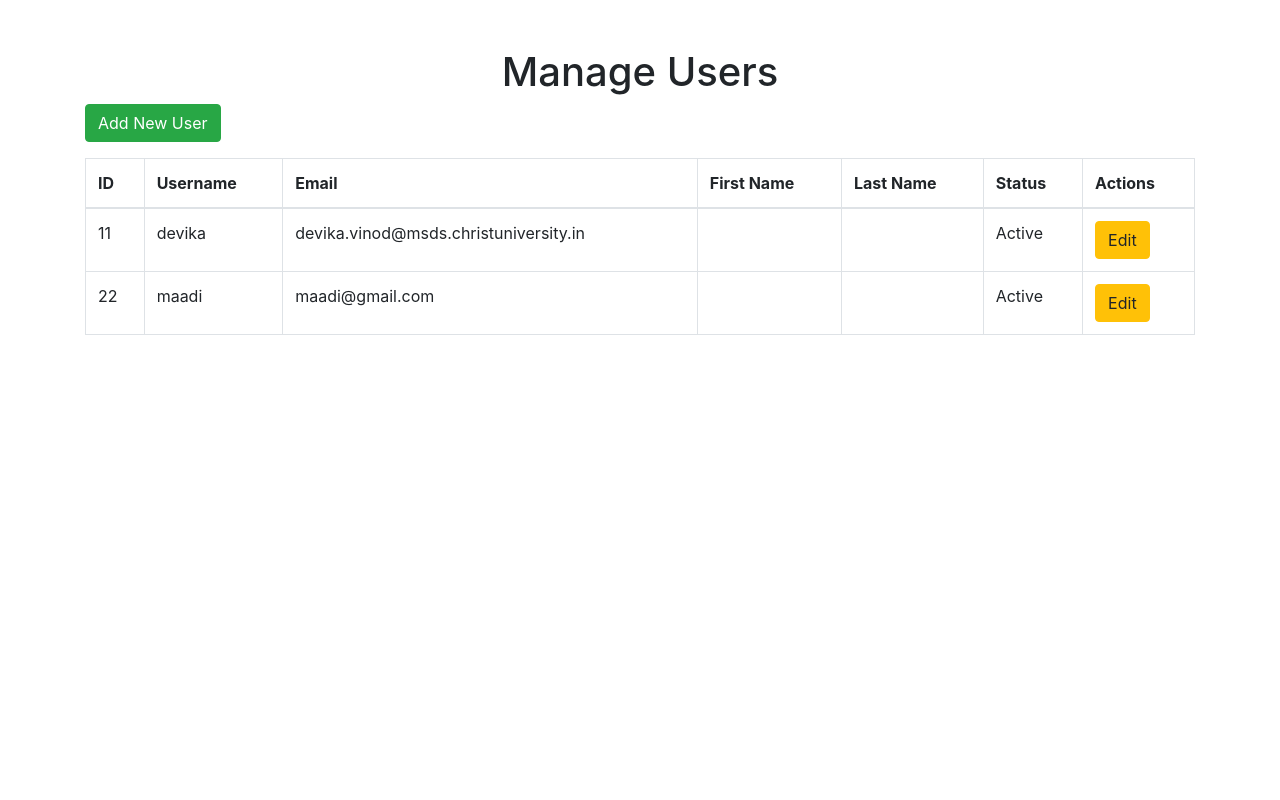
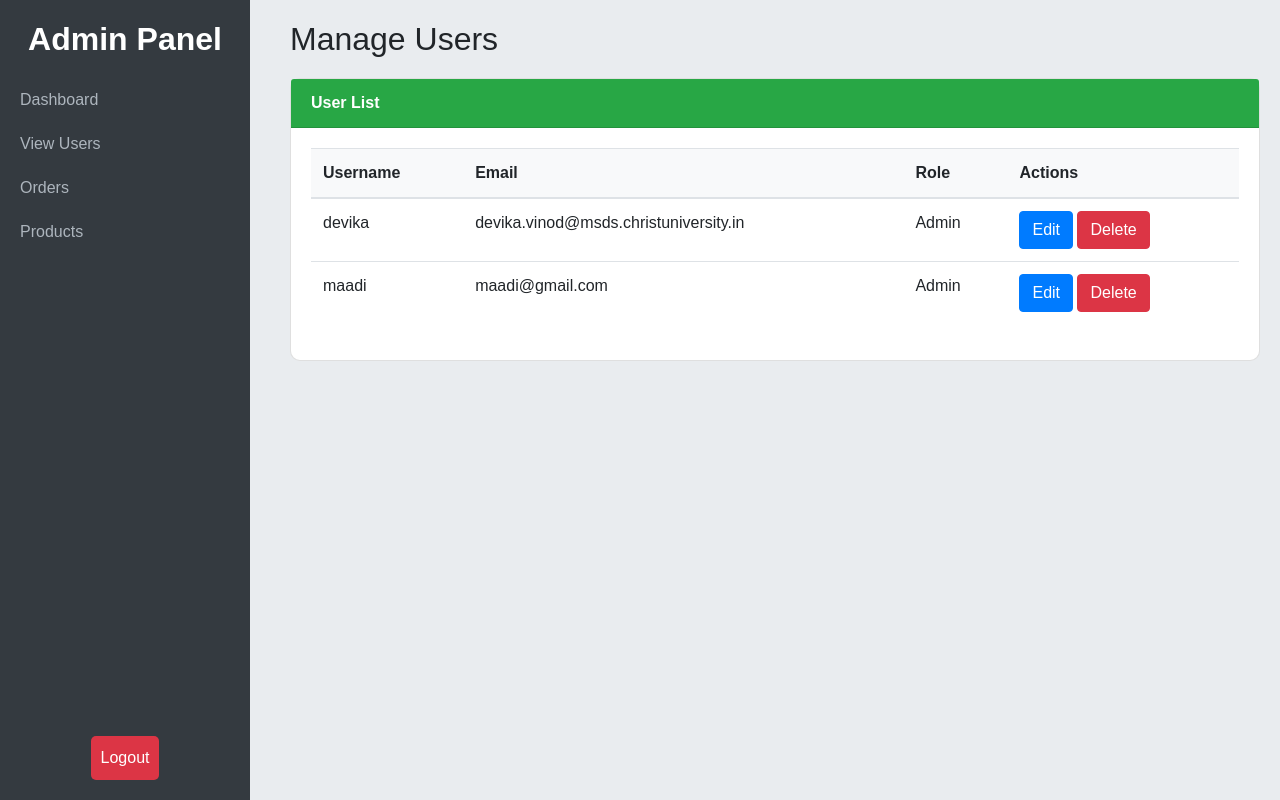
Before and after one commit to aadith00/PlantPulse, a Django app: page /custom_admin/manage-users/ in a window 1280 px wide. Run offline with Django 5.2, Linux system fonts and the light colour scheme; data comes from the database, SQL or seed files in the repository; both versions use the stored data as it was after the commit; some libraries are stand-ins or nearby versions.

Commit message:
Custom Admin

```diff
--- a/account/models.py
+++ b/account/models.py
@@ -15,7 +15,7 @@ class Farmer(models.Model):
     address = models.CharField(max_length=100, default="India")
     contact = models.CharField(max_length=100, default="+91XXX XXX XXXX")
 
-    user = models.ForeignKey(User, on_delete=models.CASCADE)
+    user = models.OneToOneField(User, on_delete=models.CASCADE)
 
     class Meta:
         verbose_name_plural = "Farmers"
--- a/custom_admin/urls.py
+++ b/custom_admin/urls.py
@@ -10,7 +10,8 @@ from .views import (
     manage_users,
     edit_user,
     add_user,
-    order_confirmation
+    order_confirmation,
+    delete_user
 )
 
 urlpatterns = [
@@ -24,5 +25,6 @@ urlpatterns = [
     path('custom_admin/orders/', order_list, name='order_list'),
     path('custom_admin/update_order_status/<int:order_id>/', update_order_status, name='update_order_status'),
     path('order_confirmation/', order_confirmation, name='order_confirmation'),
+    path('delete_user/<int:user_id>/', delete_user, name='delete_user'),
     path('logout/', admin_logout, name='logout'),
 ]
--- a/custom_admin/views.py
+++ b/custom_admin/views.py
@@ -4,9 +4,11 @@ from django.db.models import Sum
 from django.contrib.auth.models import User
 from django.contrib.auth import logout
 from django.shortcuts import redirect
+from account.models import Farmer, Customer
 from tomatoes.models import Product
 from shop.models import Order
 from django.http import JsonResponse
+from .forms import UserForm
 
 @login_required
 def dashboard(request):
@@ -64,21 +66,47 @@ def admin_logout(request):
     return redirect('login')  # Redirect to your login page after logout
 
 def manage_users(request):
-    users = User.objects.all()  # Fetch all users
-    return render(request, 'manage_users.html', {'users': users})
+    users = User.objects.all()
+    user_roles = []
+
+    for user in users:
+        if hasattr(user, 'farmer'):
+            role = 'Farmer'
+        elif hasattr(user, 'customer'):
+            role = 'Customer'
+        else:
+            role = 'Admin'
+        user_roles.append((user, role))
+
+    return render(request, 'manage_users.html', {'user_roles': user_roles, 'users' : users})
 
 from django.http import JsonResponse
 
 def edit_user(request, user_id):
     user = get_object_or_404(User, id=user_id)
-    if request.method == 'POST':
-        form = UserForm(request.POST, instance=user)
-        if form.is_valid():
-            form.save()
-            return JsonResponse({'success': True})
-    else:
-        form = UserForm(instance=user)
-    return render(request, 'edit_user.html', {'form': form})
+
+    if request.method == 'GET':
+        # Determine the user's role
+        if Farmer.objects.filter(user=user).exists():
+            role = 'farmer'
+        elif Customer.objects.filter(user=user).exists():
+            role = 'customer'
+        else:
+            role = 'admin'  # Assign admin if the user is not in both tables
+
+        context = {
+            'user': user,
+            'role': role,
+        }
+        return render(request, 'edit_user_modal.html', context)
+
+    elif request.method == 'POST':
+        # Handle the form submission to update the user
+        user.username = request.POST.get('username')
+        user.email = request.POST.get('email')
+        user.save()
+
+        return JsonResponse({'success': True})
 
 def add_user(request):
     if request.method == 'POST':
@@ -92,3 +120,10 @@ def add_user(request):
 
 def order_confirmation(request):
     return render(request, 'order_confirmation.html')
+
+def delete_user(request, user_id):
+    user = get_object_or_404(User, id=user_id)
+    if request.method == "POST":
+        user.delete()
+        return redirect('manage_users')
+    return render(request, 'confirm_delete.html', {'user': user})
--- a/templates/dashboard.html
+++ b/templates/dashboard.html
@@ -91,12 +91,6 @@
             </li>
             <li class="nav-item">
                 <a class="nav-link" href="#" data-toggle="tooltip" title="Manage product listings">Products</a>
-            </li>
-            <li class="nav-item">
-                <a class="nav-link" href="#" data-toggle="tooltip" title="View system reports">Reports</a>
-            </li>
-            <li class="nav-item">
-                <a class="nav-link" href="#" data-toggle="tooltip" title="Adjust application settings">Settings</a>
             </li>
             <li class="nav-item logout-btn">
                 <form action="{% url 'logout' %}" method="post">
--- a/templates/manage_users.html
+++ b/templates/manage_users.html
@@ -6,196 +6,211 @@
     <meta name="viewport" content="width=device-width, initial-scale=1.0">
     <title>Manage Users</title>
     <link rel="stylesheet" href="https://stackpath.bootstrapcdn.com/bootstrap/4.5.2/css/bootstrap.min.css">
-    <script src="https://code.jquery.com/jquery-3.5.1.slim.min.js"></script>
-    <script src="https://cdn.jsdelivr.net/npm/@popperjs/core@2.9.2/dist/umd/popper.min.js"></script>
+    <script src="https://code.jquery.com/jquery-3.5.1.min.js"></script>
+    <script src="https://cdn.jsdelivr.net/npm/popper.js@1.16.1/dist/umd/popper.min.js"></script>
     <script src="https://stackpath.bootstrapcdn.com/bootstrap/4.5.2/js/bootstrap.min.js"></script>
+    <style>
+        /* Layout Styles */
+        body {
+            background-color: #e9ecef;
+            /* Light gray background */
+            font-family: Arial, sans-serif;
+        }
+
+        .sidebar {
+            background-color: #343a40;
+            color: white;
+            position: fixed;
+            height: 100vh;
+            /* Full viewport height */
+            width: 250px;
+            padding: 20px 0;
+        }
+
+        .sidebar h2 {
+            text-align: center;
+            font-weight: bold;
+            margin-bottom: 20px;
+        }
+
+        .sidebar .nav-link {
+            color: #adb5bd;
+            padding: 10px 20px;
+        }
+
+        .sidebar .nav-link:hover {
+            color: white;
+        }
+
+        .logout-btn {
+            position: absolute;
+            bottom: 20px;
+            width: 100%;
+            text-align: center;
+        }
+
+        .logout-button {
+            background-color: #dc3545;
+            /* Red button */
+            color: white;
+            border: none;
+            border-radius: 5px;
+            padding: 10px;
+            cursor: pointer;
+        }
+
+        .logout-button:hover {
+            background-color: #c82333;
+            /* Darker red */
+        }
+
+        .content {
+            margin-left: 270px;
+            padding: 20px;
+            min-height: 100vh;
+        }
+
+        /* Card and Table Styles */
+        .card {
+            margin-top: 20px;
+            border-radius: 10px;
+        }
+
+        .card-header {
+            background-color: #28a745;
+            /* Green header */
+            color: white;
+            font-weight: bold;
+            border-top-left-radius: 10px;
+            border-top-right-radius: 10px;
+        }
+
+        .badge-custom {
+            font-size: 0.8rem;
+            /* Smaller badge */
+        }
+
+        .table th {
+            background-color: #f8f9fa;
+            /* Light background for table headers */
+        }
+
+        /* Modal Styles */
+        .modal-header {
+            background-color: #28a745;
+            color: white;
+        }
+
+        .modal-footer .btn-primary {
+            background-color: #28a745;
+            border: none;
+        }
+    </style>
 </head>
 
 <body>
-    <div class="container mt-5">
-        <h1 class="text-center">Manage Users</h1>
-        <button class="btn btn-success mb-3" data-toggle="modal" data-target="#addUserModal">Add New User</button>
-        <table class="table table-bordered">
+    <div class="sidebar">
+        <h2>Admin Panel</h2>
+        <ul class="nav flex-column">
+            <li class="nav-item"><a class="nav-link active" href="{% url 'dashboard' %}">Dashboard</a></li>
+            <li class="nav-item"><a class="nav-link" href="{% url 'manage_users' %}">View Users</a></li>
+            <li class="nav-item"><a class="nav-link" href="#">Orders</a></li>
+            <li class="nav-item"><a class="nav-link" href="#">Products</a></li>
+            <li class="nav-item logout-btn">
+                <form action="{% url 'logout' %}" method="post">{% csrf_token %}
+                    <button type="submit" class="btn logout-button">Logout</button>
+                </form>
+            </li>
+        </ul>
+    </div>
+
+    <div class="content">
+        <h2 class="dashboard-header">Manage Users</h2>
+        <div class="card">
+            <div class="card-header">User List</div>
+            <div class="card-body">
+                <table class="table">
                     <thead>
                         <tr>
-                    <th>ID</th>
                             <th>Username</th>
                             <th>Email</th>
-                    <th>First Name</th>
-                    <th>Last Name</th>
-                    <th>Status</th>
+                            <th>Role</th>
                             <th>Actions</th>
                         </tr>
                     </thead>
                     <tbody>
-                {% for user in users %}
+                        {% for user, role in user_roles %}
                         <tr>
-                    <td>{{ user.id }}</td>
                             <td>{{ user.username }}</td>
                             <td>{{ user.email }}</td>
-                    <td>{{ user.first_name }}</td>
-                    <td>{{ user.last_name }}</td>
-                    <td>{{ user.is_active|yesno:"Active,Inactive" }}</td>
+                            <td>{{ role }}</td>
                             <td>
-                        <button class="btn btn-warning" data-toggle="modal" data-target="#editUserModal"
-                            data-user-id="{{ user.id }}" data-user-username="{{ user.username }}"
-                            data-user-email="{{ user.email }}" data-user-first-name="{{ user.first_name }}"
-                            data-user-last-name="{{ user.last_name }}"
-                            data-user-is-active="{{ user.is_active }}">Edit</button>
+                                <button class="btn btn-primary edit-btn" data-id="{{ user.id }}" data-toggle="modal"
+                                    data-target="#editModal">Edit</button>
+                                <form action="{% url 'delete_user' user.id %}" method="post" style="display:inline;">
+                                    {% csrf_token %}
+                                    <button type="submit" class="btn btn-danger">Delete</button>
+                                </form>
                             </td>
                         </tr>
                         {% endfor %}
                     </tbody>
                 </table>
             </div>
+        </div>
+    </div>
 
-    <!-- Add User Modal -->
-    <div class="modal fade" id="addUserModal" tabindex="-1" role="dialog" aria-labelledby="addUserModalLabel"
+    <!-- Edit User Modal -->
+    <div class="modal fade" id="editModal" tabindex="-1" role="dialog" aria-labelledby="editModalLabel"
         aria-hidden="true">
         <div class="modal-dialog" role="document">
             <div class="modal-content">
+                <form id="editUserForm" method="post">
+                    {% csrf_token %}
                     <div class="modal-header">
-                    <h5 class="modal-title" id="addUserModalLabel">Add New User</h5>
+                        <h5 class="modal-title" id="editModalLabel">Edit User</h5>
                         <button type="button" class="close" data-dismiss="modal" aria-label="Close">
                             <span aria-hidden="true">&times;</span>
                         </button>
                     </div>
-                <form id="addUserForm" method="POST">
-                    {% csrf_token %}
-                    <div class="modal-body">
-                        <div class="form-group">
-                            <label for="username">Username</label>
-                            <input type="text" class="form-control" name="username" required>
-                        </div>
-                        <div class="form-group">
-                            <label for="email">Email</label>
-                            <input type="email" class="form-control" name="email" required>
-                        </div>
-                        <div class="form-group">
-                            <label for="first_name">First Name</label>
-                            <input type="text" class="form-control" name="first_name" required>
-                        </div>
-                        <div class="form-group">
-                            <label for="last_name">Last Name</label>
-                            <input type="text" class="form-control" name="last_name" required>
-                        </div>
-                        <div class="form-group">
-                            <label for="is_active">Active</label>
-                            <input type="checkbox" name="is_active" checked>
-                        </div>
+                    <div class="modal-body" id="editModalBody">
+                        <!-- Form fields will be populated dynamically -->
                     </div>
                     <div class="modal-footer">
                         <button type="button" class="btn btn-secondary" data-dismiss="modal">Close</button>
-                        <button type="submit" class="btn btn-success">Add User</button>
+                        <button type="submit" class="btn btn-primary">Save changes</button>
                     </div>
                 </form>
             </div>
         </div>
     </div>
 
-    <!-- Edit User Modal -->
-    <div class="modal fade" id="editUserModal" tabindex="-1" role="dialog" aria-labelledby="editUserModalLabel"
-        aria-hidden="true">
-        <div class="modal-dialog" role="document">
-            <div class="modal-content">
-                <div class="modal-header">
-                    <h5 class="modal-title" id="editUserModalLabel">Edit User</h5>
-                    <button type="button" class="close" data-dismiss="modal" aria-label="Close">
-                        <span aria-hidden="true">&times;</span>
-                    </button>
-                </div>
-                <form id="editUserForm" method="POST">
-                    {% csrf_token %}
-                    <div class="modal-body">
-                        <input type="hidden" name="user_id" id="editUserId">
-                        <div class="form-group">
-                            <label for="editUsername">Username</label>
-                            <input type="text" class="form-control" name="username" id="editUsername" required>
-                        </div>
-                        <div class="form-group">
-                            <label for="editEmail">Email</label>
-                            <input type="email" class="form-control" name="email" id="editEmail" required>
-                        </div>
-                        <div class="form-group">
-                            <label for="editFirstName">First Name</label>
-                            <input type="text" class="form-control" name="first_name" id="editFirstName" required>
-                        </div>
-                        <div class="form-group">
-                            <label for="editLastName">Last Name</label>
-                            <input type="text" class="form-control" name="last_name" id="editLastName" required>
-                        </div>
-                        <div class="form-group">
-                            <label for="editIsActive">Active</label>
-                            <input type="checkbox" name="is_active" id="editIsActive">
-                        </div>
-                    </div>
-                    <div class="modal-footer">
-                        <button type="button" class="btn btn-secondary" data-dismiss="modal">Close</button>
-                        <button type="submit" class="btn btn-primary">Save Changes</button>
-                    </div>
-                </form>
-            </div>
-        </div>
-    </div>
+    <script src="https://code.jquery.com/jquery-3.5.1.min.js"></script>
+    <script src="https://cdn.jsdelivr.net/npm/@popperjs/core@2.10.2/dist/umd/popper.min.js"></script>
+    <script src="https://stackpath.bootstrapcdn.com/bootstrap/4.5.2/js/bootstrap.min.js"></script>
 
     <script>
-        // Set up the edit user modal
-        $('#editUserModal').on('show.bs.modal', function (event) {
-            var button = $(event.relatedTarget); // Button that triggered the modal
-            var userId = button.data('user-id');
-            var username = button.data('user-username');
-            var email = button.data('user-email');
-            var firstName = button.data('user-first-name');
-            var lastName = button.data('user-last-name');
-            var isActive = button.data('user-is-active');
-
-            // Update the modal's content
-            var modal = $(this);
-            modal.find('#editUserId').val(userId);
-            modal.find('#editUsername').val(username);
-            modal.find('#editEmail').val(email);
-            modal.find('#editFirstName').val(firstName);
-            modal.find('#editLastName').val(lastName);
-            modal.find('#editIsActive').prop('checked', isActive);
-        });
-
-        // Handle the add user form submission
-        $('#addUserForm').on('submit', function (e) {
-            e.preventDefault();
-            // Use AJAX to submit the form
-            $.ajax({
-                type: 'POST',
-                url: "{% url 'add_user' %}", // Adjust this URL if needed
-                data: $(this).serialize(),
-                success: function (response) {
-                    location.reload(); // Reload the page to see the new user
-                },
-                error: function (error) {
-                    alert('Error adding user. Please try again.');
-                }
+        $('.edit-btn').on('click', function () {
+            var userId = $(this).data('id');
+            $.get(`/custom_admin/edit_user/${userId}/`, function (data) {
+                $('#editModalBody').html(data);  // Populate the modal body with the fetched data
+                $('#editUserForm').attr('action', `/custom_admin/edit_user/${userId}/`); // Set the form action
             });
         });
 
-        // Handle the edit user form submission
-        $('#editUserForm').on('submit', function (e) {
-            e.preventDefault();
-            var userId = $('#editUserId').val(); // Get the user ID from the hidden input
-            var url = "{% url 'edit_user' 0 %}".replace('0', userId); // Replace '0' with the actual user ID
-
-            // Use AJAX to submit the form
-            $.ajax({
-                type: 'POST',
-                url: url, // Use the updated URL
-                data: $(this).serialize(),
-                success: function (response) {
-                    location.reload(); // Reload the page to see the updated user
-                },
-                error: function (error) {
-                    alert('Error editing user. Please try again.');
+        $('#editUserForm').on('submit', function (event) {
+            event.preventDefault(); // Prevent default form submission
+            var form = $(this);
+            $.post(form.attr('action'), form.serialize(), function (response) {
+                if (response.success) {
+                    location.reload(); // Reload the page to see the changes
+                } else {
+                    alert('There was an error updating the user.'); // Handle error case (optional)
                 }
             });
         });
     </script>
+
 </body>
 
 </html>
```
Also changed, not shown: custom_admin/forms.py (added, +7 -0 lines), static/css/admin_dashboard.css (added, +125 -0 lines), templates/edit_user_modal.html (added, +16 -0 lines), account/migrations/0010_alter_farmer_user.py (added), db.sqlite3. Lines whose indentation alone changed are shown as unchanged.
